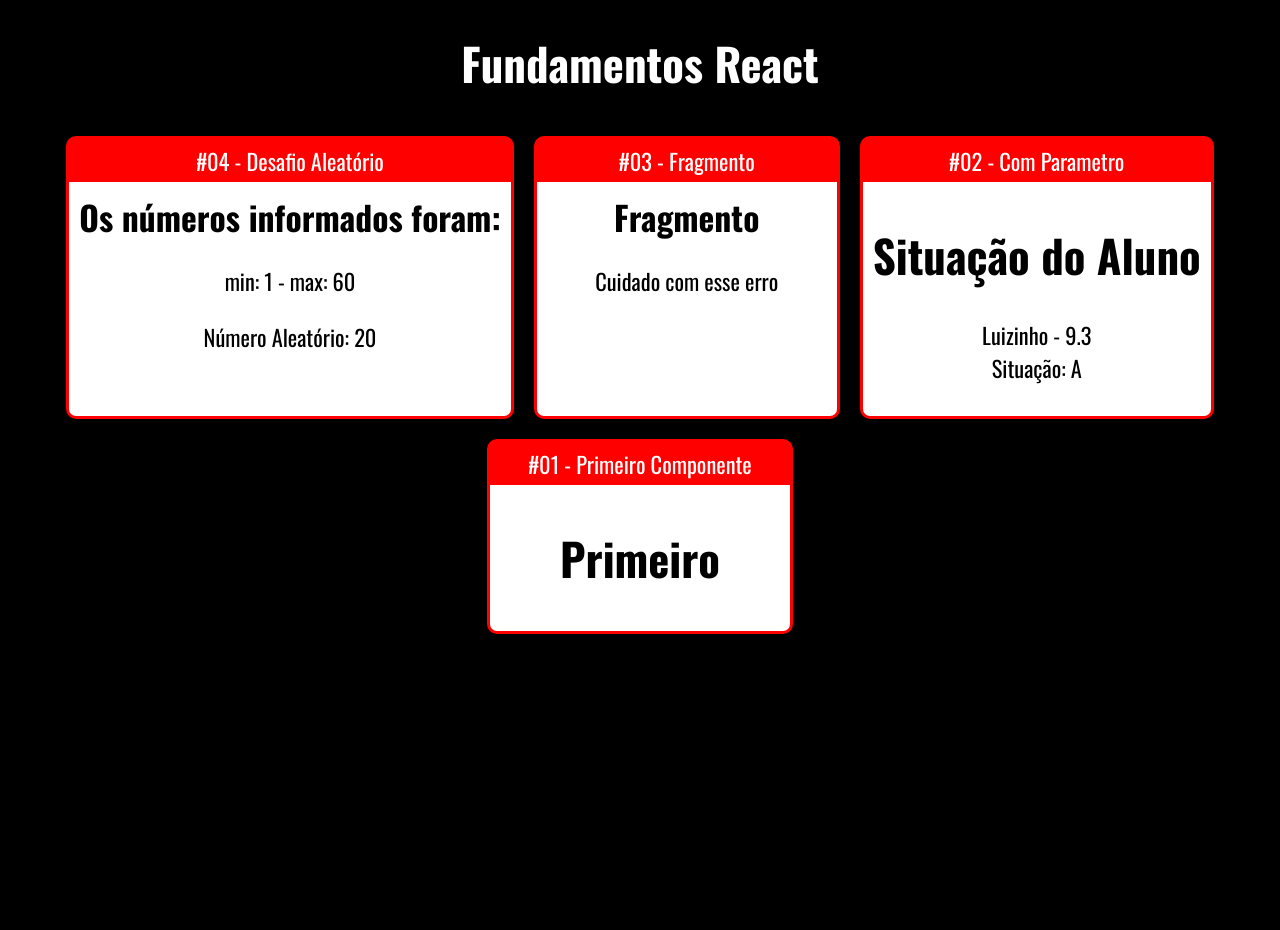
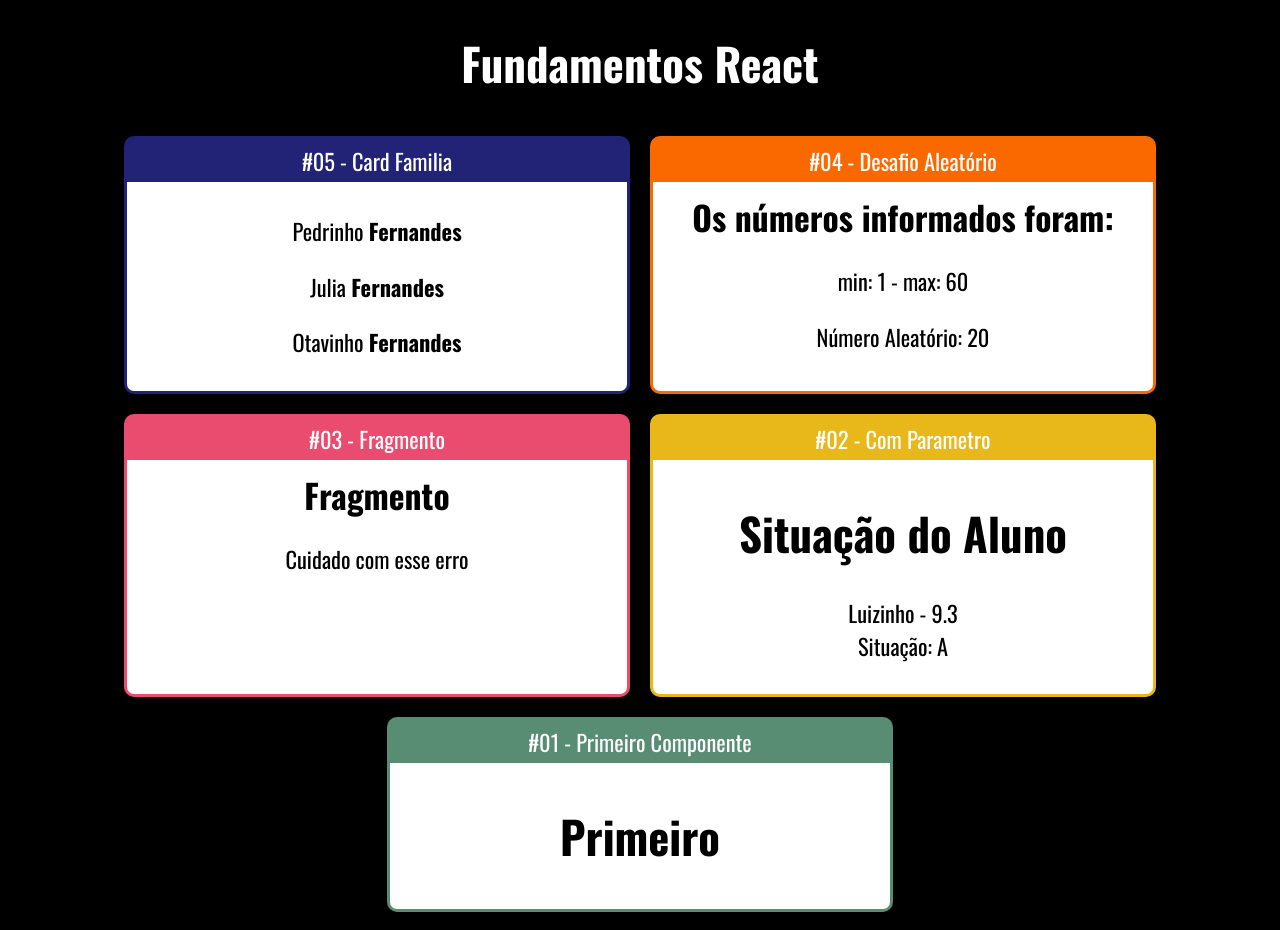
Before and after one commit to DarioFH/curso-react-fundamentos, a React (Create React App) app: page / in a window 1280 px wide. Before the commit the page ends 800 px from the top, so only its background shows below. Built offline with nearby package versions, Linux system fonts and the light colour scheme.

Commit message:
exemplo de spread

```diff
--- a/src/App.jsx
+++ b/src/App.jsx
@@ -6,6 +6,7 @@
 import Fragmento from './components/basico/Fragmento'
 import Primeiro from './components/basico/Primeiro'
 import Card from './components/layout/Card'
+import Familia from './components/basico/Familia'
 
 export default props => {
     return (
@@ -13,26 +14,29 @@
 
             <h1>Fundamentos React</h1>
 
+            <div className="Cards">
 
+                <Card titulo="#05 - Card Familia" color="#227">
+                    <Familia sobrenome="Fernandes"/>
+                </Card>
 
-            <div className="Cards">
-                <Card titulo="#04 - Desafio Aleatório">
+                <Card titulo="#04 - Desafio Aleatório" color="#FA6900">
                     <Aleatorio min={1} max={60} />
                 </Card>
 
 
-                <Card titulo="#03 - Fragmento">
+                <Card titulo="#03 - Fragmento" color="#E94C6F">
                     <Fragmento></Fragmento>
                 </Card>
 
-                <Card titulo="#02 - Com Parametro">
+                <Card titulo="#02 - Com Parametro" color="#E8B71A">
                     <ComParametro
                         titulo="Situação do Aluno"
                         aluno="Luizinho"
                         nota={9.3} />
                 </Card>
 
-                <Card titulo="#01 - Primeiro Componente">
+                <Card titulo="#01 - Primeiro Componente" color="#588C73">
                     <Primeiro />
                 </Card>
             </div>
--- /dev/null
+++ b/src/components/basico/Familia.jsx
@@ -0,0 +1,13 @@
+import React from 'react'
+
+import FamiliaMembro from './FamiliaMembro'
+
+export default (props) => {
+    return (
+        <div>
+            <p><FamiliaMembro nome="Pedrinho" {...props}/></p>
+            <p><FamiliaMembro nome="Julia" {...props}/></p>
+            <p><FamiliaMembro nome="Otavinho" {...props}/></p>
+        </div>
+    )
+}
--- /dev/null
+++ b/src/components/basico/FamiliaMembro.jsx
@@ -0,0 +1,7 @@
+import React from 'react'
+
+export default (props) => {
+    return (
+    <div> { props.nome } <strong>{props.sobrenome}</strong></div>
+    )
+}
--- a/src/components/layout/Card.css
+++ b/src/components/layout/Card.css
@@ -1,14 +1,13 @@
 .Card{
-    background-color: red;
-    border: 3px solid red;
+    border: 3px solid;
     border-radius: 10px;
     overflow: hidden;
     margin: 10px;
 
     display: flex;
     flex-direction: column;
-    min-width: 300px;
-
+    min-width: 500px;
+    max-width: 500px;
 }
 
 .Card .Title{
--- a/src/components/layout/Card.jsx
+++ b/src/components/layout/Card.jsx
@@ -2,8 +2,14 @@
 import React from 'react'
 
 export default props => {
+
+    const cardStyle = {
+        backgroundColor: props.color || '#F00',
+        borderColor: props.color || '#F00'
+    }
+
     return (
-        <div className="Card">
+        <div className="Card" style={cardStyle}>
 
             <div className="Title">{props.titulo}</div>
 
```
